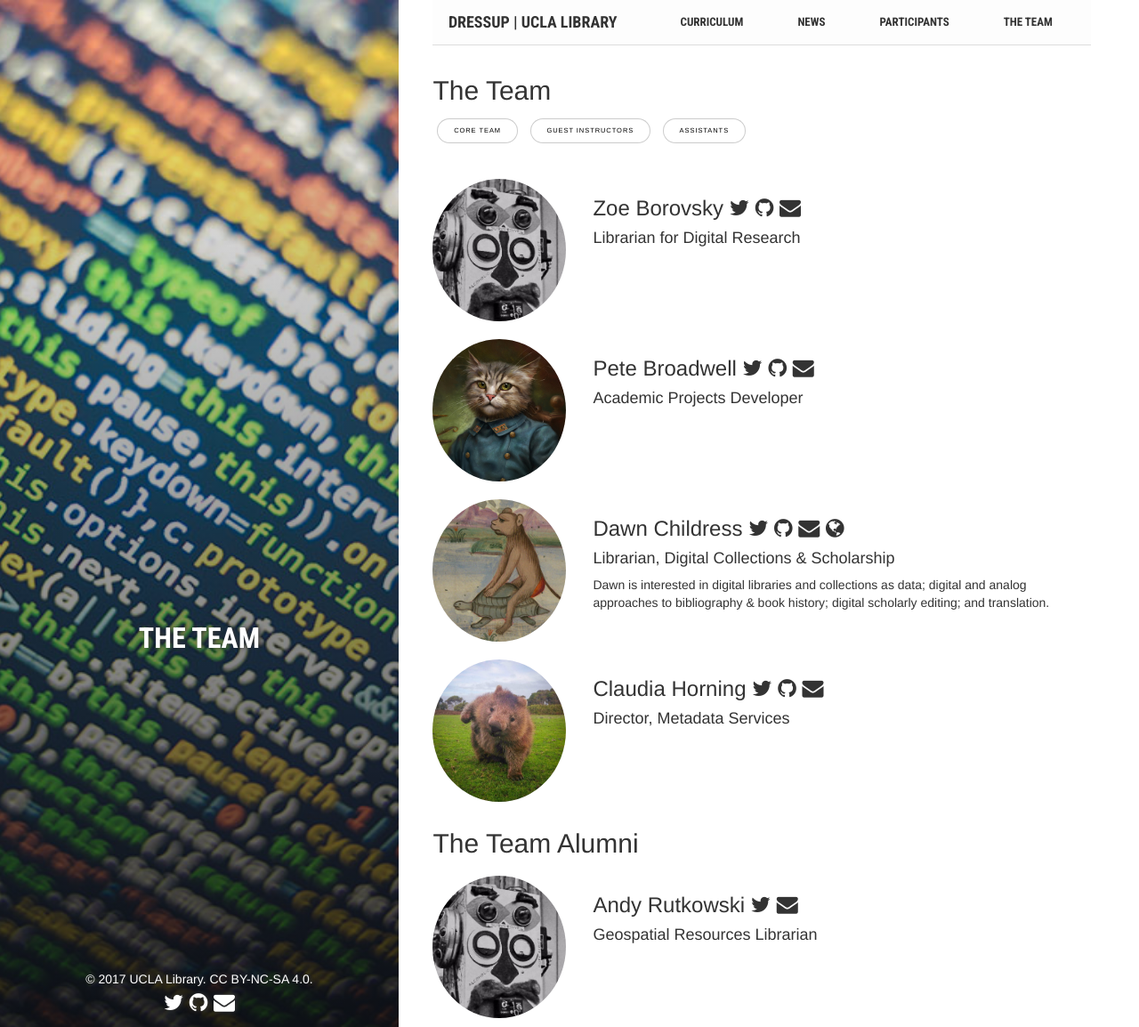
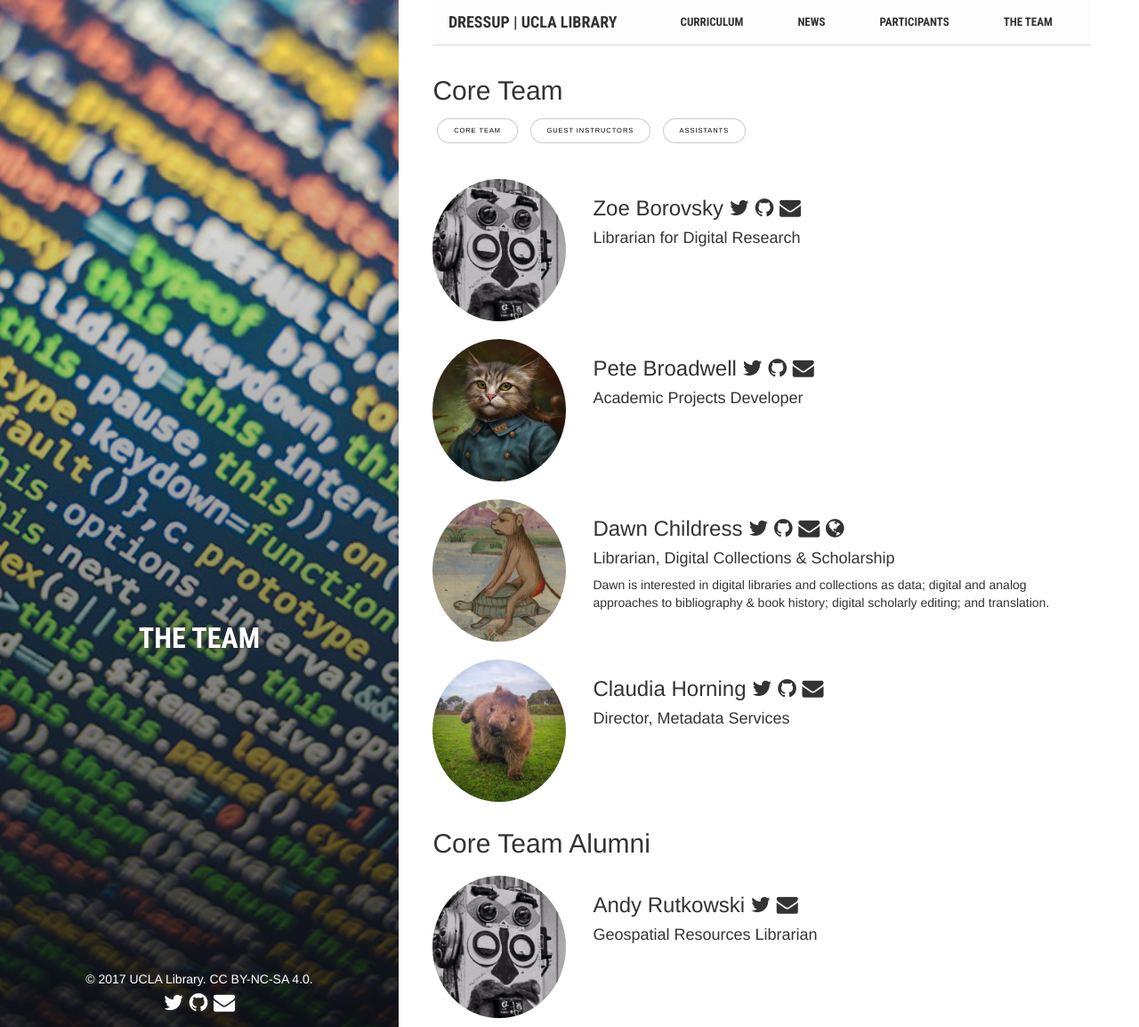
Before and after one commit to dnoneill/dressup-rebuild, a Jekyll site: the page built from team.md, in a window 1280 px wide and 1154 px high. Shown: the whole window at 89% size. Built offline with Jekyll 4.4.1, drawn with Linux system fonts in a browser that asks for light colours.

Commit message:
core team header for the team page

```diff
--- a/_layouts/team.html
+++ b/_layouts/team.html
@@ -7,7 +7,8 @@ layout: default
     {% assign status = 'instructor' %}
 {% endif %}
 
-    <h2>{{page.title}}</h2>
+    {% if page.title == "The Team" %}<h2>Core Team</h2>
+    {% else %}<h2>{{page.title}}</h2>{% endif %}
     {% for status in site.teamstatus %}
     <a href="{{site.baseurl}}{{ status.url }}" class="button">{{ status.title }}</a>
     {% endfor %}
@@ -48,7 +49,8 @@ layout: default
     {% for person in site.people %}
     {% if person.role == status and person.status == 'alumni' %}
     <script>
-    document.getElementById("alumni-header").innerHTML = "{{page.display_name}} Alumni";
+    {% if page.title == "The Team" %}document.getElementById("alumni-header").innerHTML = "Core Team Alumni"
+    {% else %}document.getElementById("alumni-header").innerHTML = "{{page.title}} Alumni";{% endif %}
     </script>
     <div class="content">
         <div class="row">
```
